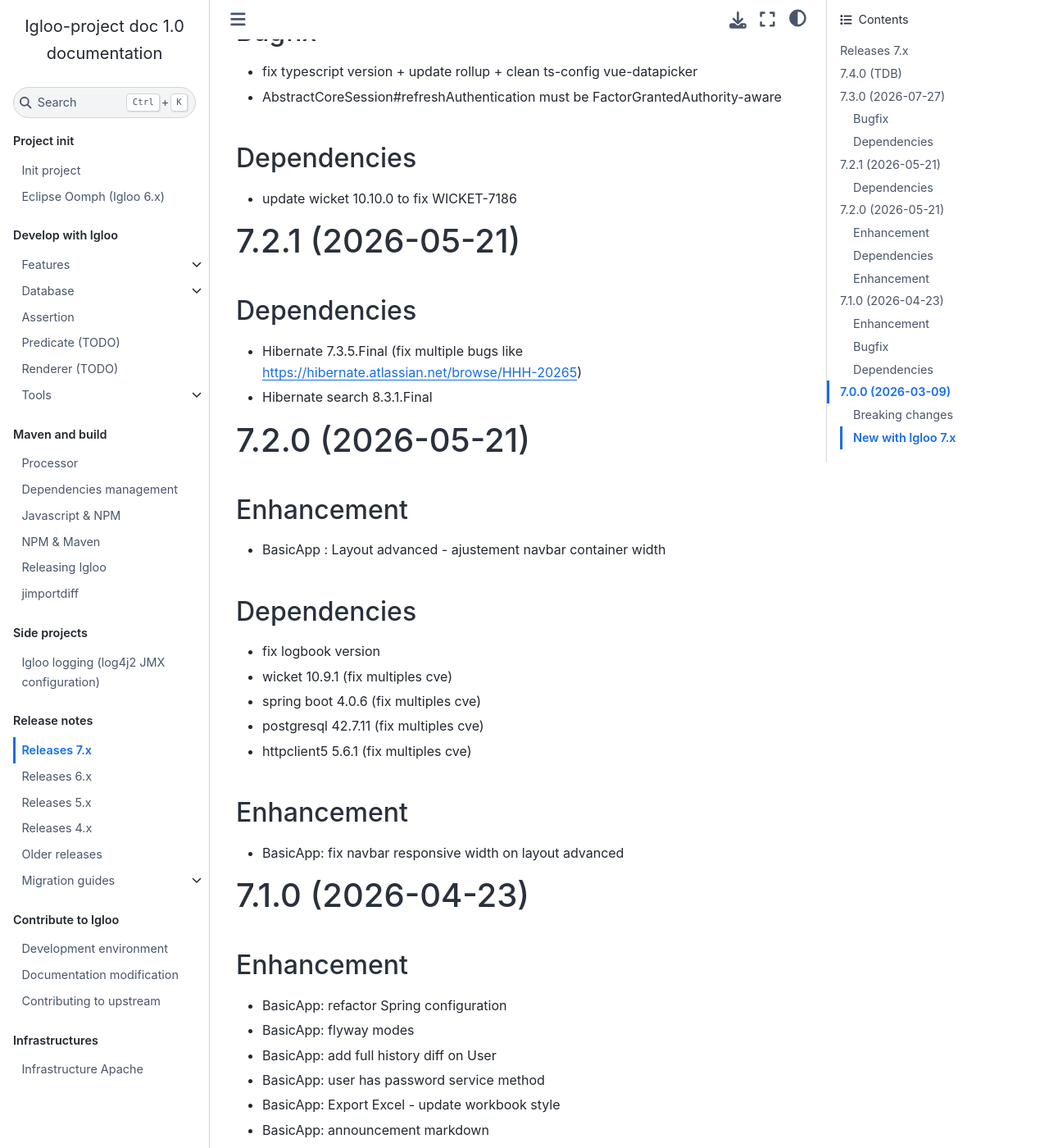
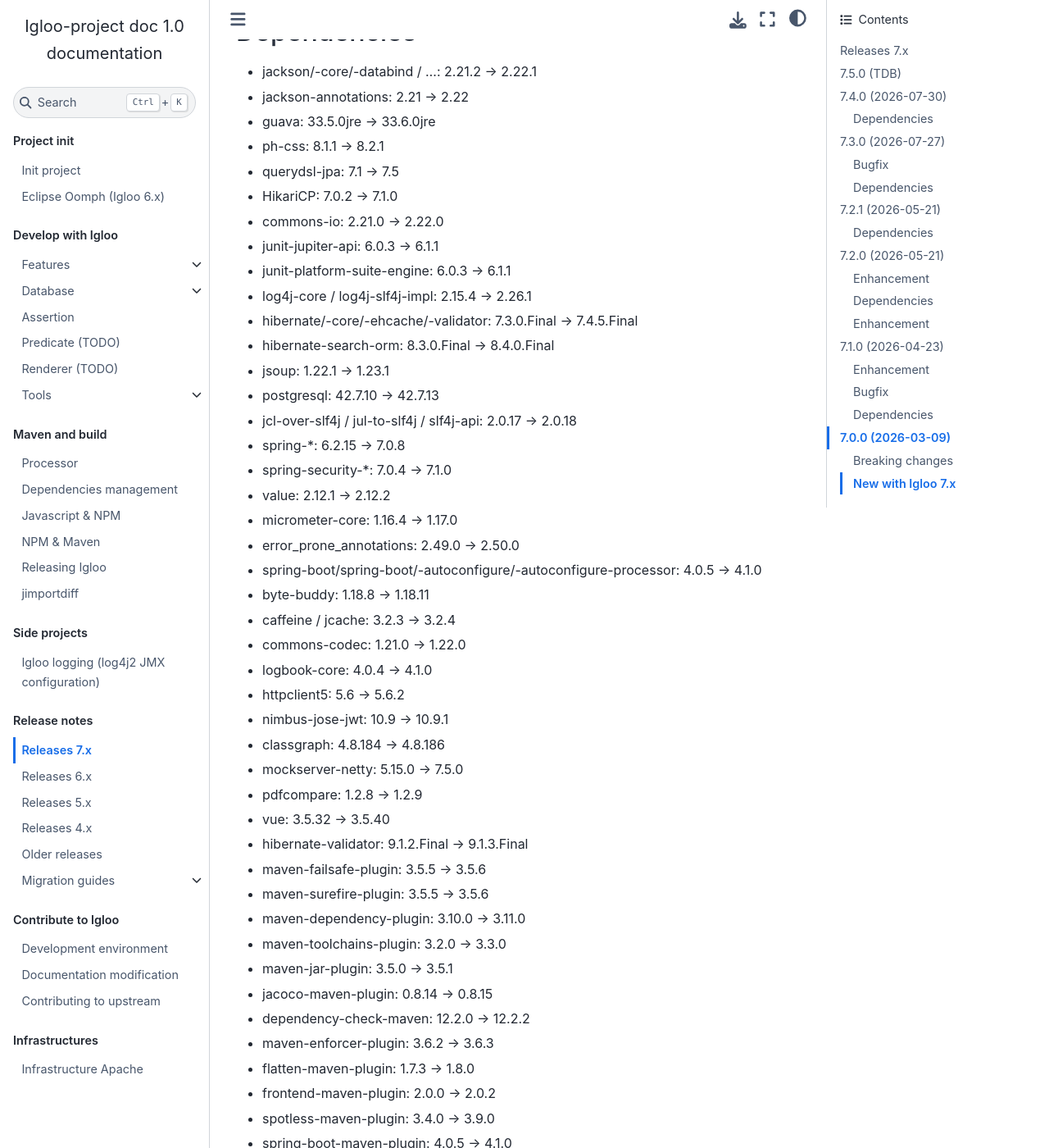
Before and after one commit to igloo-project/igloo-doc, a Sphinx documentation site: the page built from source/release-notes/releases-7.x.md, in a window 1280 px wide and 1400 px high, scrolled down 267 px. Shown: the whole window at 82% size. Built offline with Sphinx 7.4.7 and the Sphinx Book theme 1.1.4, drawn with Linux system fonts in a browser that asks for light colours; some of the changed text lies outside the part shown.

Commit message:
igloo 7.4.0

```diff
--- a/source/release-notes/releases-7.x.md
+++ b/source/release-notes/releases-7.x.md
@@ -1,6 +1,55 @@
 # Releases 7.x
 
-# 7.4.0 (TDB)
+# 7.5.0 (TDB)
+
+# 7.4.0 (2026-07-30)
+
+## Dependencies
+
+* jackson/-core/-databind / ...: 2.21.2 -> 2.22.1
+* jackson-annotations: 2.21 -> 2.22
+* guava: 33.5.0jre -> 33.6.0jre
+* ph-css: 8.1.1 -> 8.2.1
+* querydsl-jpa: 7.1 -> 7.5
+* HikariCP: 7.0.2 -> 7.1.0
+* commons-io: 2.21.0 -> 2.22.0
+* junit-jupiter-api: 6.0.3 -> 6.1.1
+* junit-platform-suite-engine: 6.0.3 -> 6.1.1
+* log4j-core / log4j-slf4j-impl: 2.15.4 -> 2.26.1
+* hibernate/-core/-ehcache/-validator: 7.3.0.Final -> 7.4.5.Final
+* hibernate-search-orm: 8.3.0.Final -> 8.4.0.Final
+* jsoup: 1.22.1 -> 1.23.1
+* postgresql: 42.7.10 -> 42.7.13
+* jcl-over-slf4j / jul-to-slf4j / slf4j-api: 2.0.17 -> 2.0.18
+* spring-\*: 6.2.15 -> 7.0.8
+* spring-security-\*: 7.0.4 -> 7.1.0
+* value: 2.12.1 -> 2.12.2
+* micrometer-core: 1.16.4 -> 1.17.0
+* error_prone_annotations: 2.49.0 -> 2.50.0
+* spring-boot/spring-boot/-autoconfigure/-autoconfigure-processor: 4.0.5 -> 4.1.0
+* byte-buddy: 1.18.8 -> 1.18.11
+* caffeine / jcache: 3.2.3 -> 3.2.4
+* commons-codec: 1.21.0 -> 1.22.0
+* logbook-core: 4.0.4 -> 4.1.0
+* httpclient5: 5.6 -> 5.6.2
+* nimbus-jose-jwt: 10.9 -> 10.9.1
+* classgraph: 4.8.184 -> 4.8.186
+* mockserver-netty: 5.15.0 -> 7.5.0
+* pdfcompare: 1.2.8 -> 1.2.9
+* vue: 3.5.32 -> 3.5.40
+* hibernate-validator: 9.1.2.Final -> 9.1.3.Final
+* maven-failsafe-plugin: 3.5.5 -> 3.5.6
+* maven-surefire-plugin: 3.5.5 -> 3.5.6
+* maven-dependency-plugin: 3.10.0 -> 3.11.0
+* maven-toolchains-plugin: 3.2.0 -> 3.3.0
+* maven-jar-plugin: 3.5.0 -> 3.5.1
+* jacoco-maven-plugin: 0.8.14 -> 0.8.15
+* dependency-check-maven: 12.2.0 -> 12.2.2
+* maven-enforcer-plugin: 3.6.2 -> 3.6.3
+* flatten-maven-plugin: 1.7.3 -> 1.8.0
+* frontend-maven-plugin: 2.0.0 -> 2.0.2
+* spotless-maven-plugin: 3.4.0 -> 3.9.0
+* spring-boot-maven-plugin: 4.0.5 -> 4.1.0
 
 # 7.3.0 (2026-07-27)
 
```
